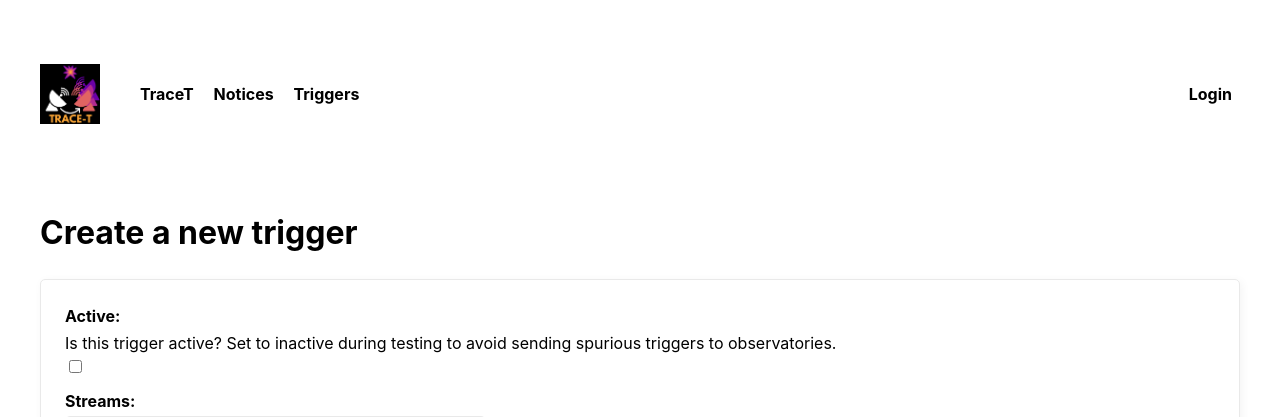
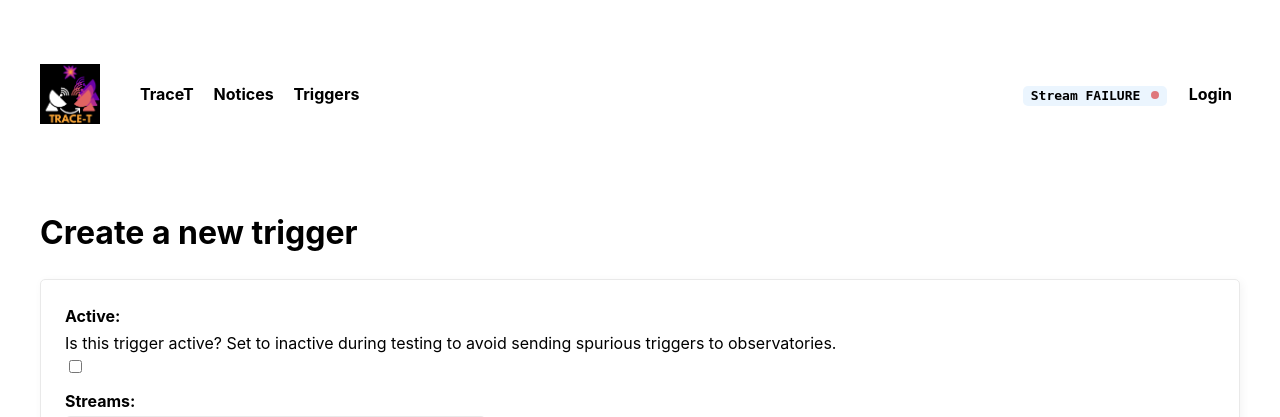
Before and after one commit to torrance/TraceT, a Django app: page /triggers/create in a window 1280 px wide. Shown: the top 417 px of the page. Run offline with Django 5.2, Linux system fonts and the light colour scheme; data comes from the database, SQL or seed files in the repository.

Commit message:
Add heartbeart monitoring to kafka stream

```diff
--- a/TraceT2App/static/css/tracet.css
+++ b/TraceT2App/static/css/tracet.css
@@ -66,3 +66,32 @@ span.vote.error {
 span.vote.inherited {
     opacity: 0.3;
 }
+
+span.gcn-status {
+    height: 0.5rem;
+    width: 0.5rem;
+    margin-bottom: 0.05rem;
+    margin-left: 0.2rem;
+    border-radius: 50%;
+    display: inline-block;
+    animation: blinker 1.5s linear infinite;
+    overflow: hidden;
+}
+
+@keyframes blinker {
+    50% {
+        opacity: 0.5;
+    }
+}
+
+span.gcn-status.ok {
+    background-color: #69b764;
+    color: #69b764;  /* fallback */
+    color: rgba(0, 0, 0, 0);
+}
+
+span.gcn-status.fail {
+    background-color: #d82526;
+    color: #d82526;  /* fallback */
+    color: rgba(0, 0, 0, 0);
+}
--- a/TraceT2App/templates/TraceT2App/base.html
+++ b/TraceT2App/templates/TraceT2App/base.html
@@ -1,4 +1,5 @@
 {% load static %}
+{% load gcnstatus %}
 <!DOCTYPE html>
 <html>
 <head>
@@ -29,7 +30,8 @@
                     </li>
                 </ul>
             </div>
-                            <ul>
+                <ul>
+                    <li>{% gcnstatus %}</li>
                     <li>Login</li>
                 </ul>
         </nav>
--- /dev/null
+++ b/TraceT2App/templatetags/gcnstatus.py
@@ -0,0 +1,18 @@
+import datetime
+
+from django import template
+from django.core.cache import cache
+from django.utils.safestring import mark_safe
+
+register = template.Library()
+
+
+@register.simple_tag
+def gcnstatus(**kwargs):
+    lastseen = cache.get(
+        "gcn_last_seen", default=datetime.datetime(1900, 1, 1, tzinfo=datetime.UTC)
+    )
+    if datetime.datetime.now(datetime.UTC) - lastseen > datetime.timedelta(seconds=15):
+        return mark_safe(f'<code title="Last seen heartbeat: {lastseen}">Stream FAILURE <span class="gcn-status fail">Failed</span></code>')
+    else:
+        return mark_safe(f'<code title="Last seen heartbeat: {lastseen}">Stream OK <span class="gcn-status ok">OK</span></code>')
```
Also changed, not shown: TraceT2/settings.py (+7 -0 lines), TraceT2App/management/commands/listengcn.py (+12 -2 lines).
